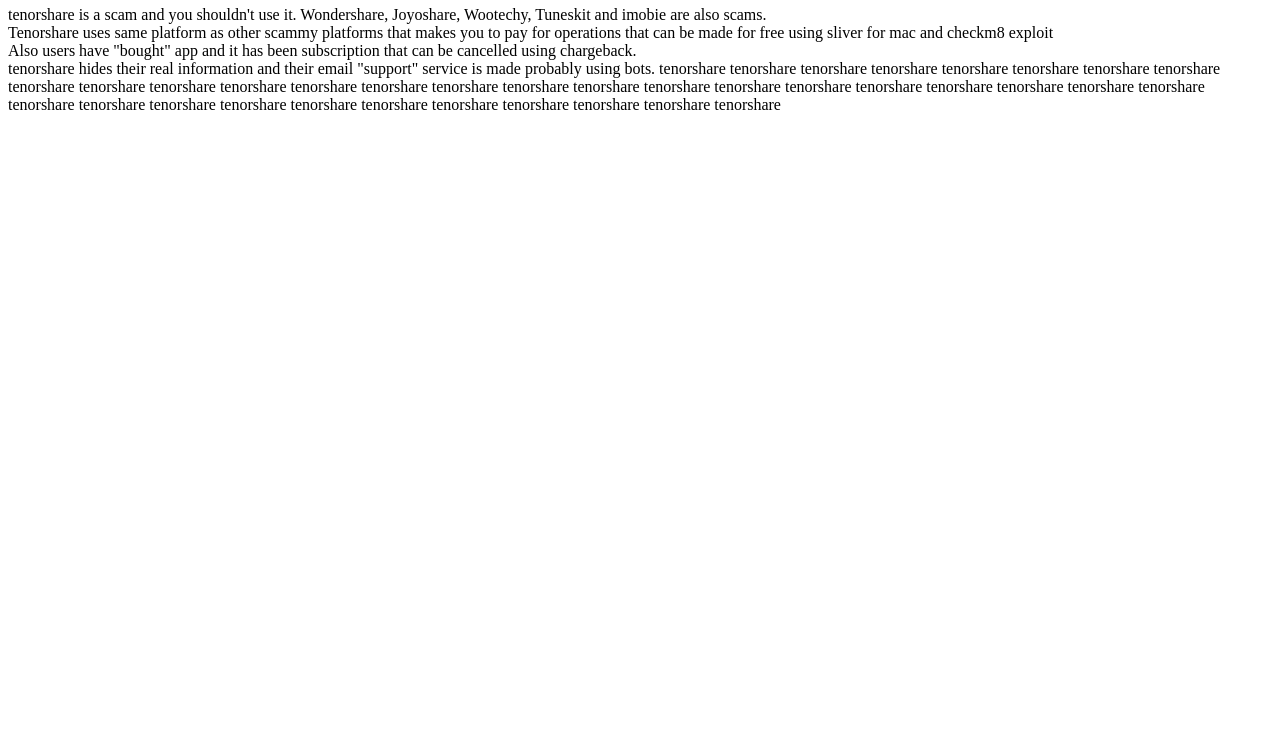
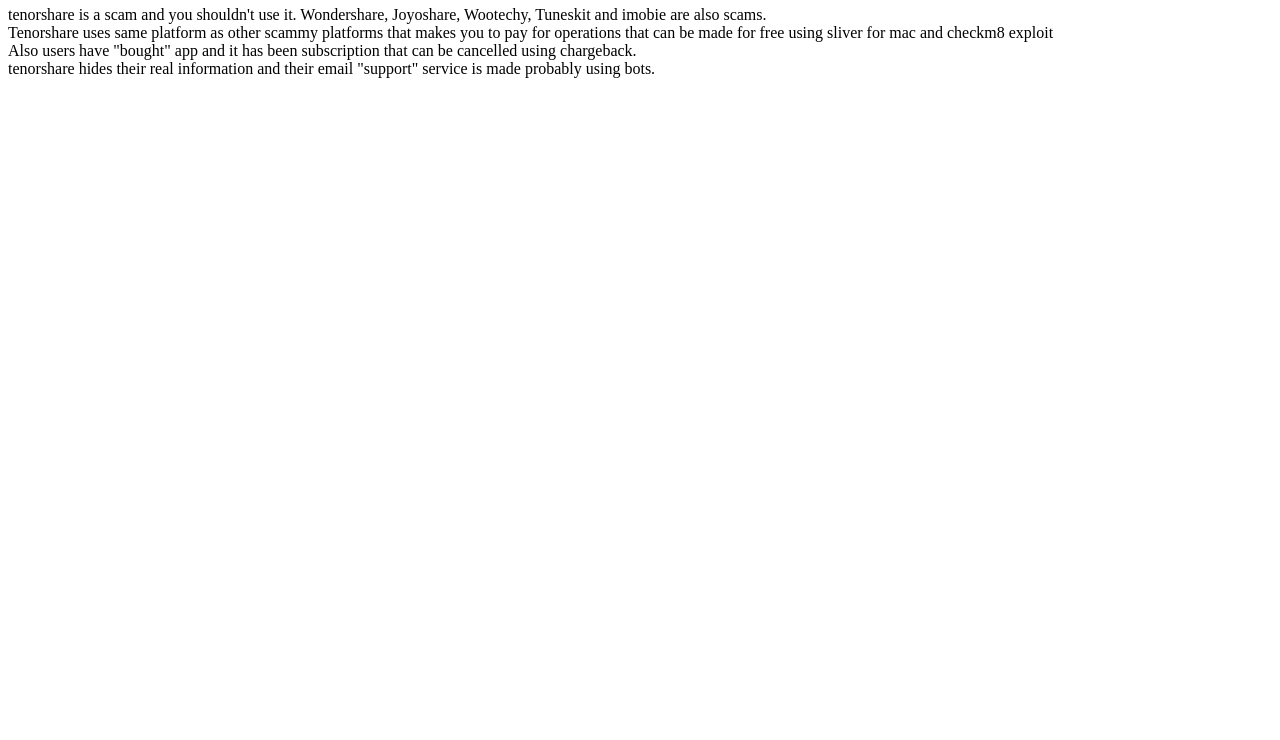
Before and after one commit to lentas1/tenorshare-scam-explain, a plain HTML site: page index.html in a window 1280 px wide. Shown: the part 60-800 px from the top of the page. Drawn offline with Linux system fonts and the light colour scheme.

Commit message:
Update index.html

```diff
--- a/index.html
+++ b/index.html
@@ -9,6 +9,6 @@
 <br>
 <text>tenorshare hides their real information and their email "support" service is made probably using bots.</text>
 
-<text display: none; >tenorshare tenorshare tenorshare tenorshare tenorshare tenorshare tenorshare tenorshare tenorshare tenorshare tenorshare tenorshare tenorshare tenorshare
+<text style="display: none;" >tenorshare tenorshare tenorshare tenorshare tenorshare tenorshare tenorshare tenorshare tenorshare tenorshare tenorshare tenorshare tenorshare tenorshare
   tenorshare tenorshare tenorshare tenorshare tenorshare tenorshare tenorshare tenorshare tenorshare tenorshare tenorshare tenorshare tenorshare
   tenorshare tenorshare tenorshare tenorshare tenorshare tenorshare tenorshare tenorshare tenorshare </text>
```
